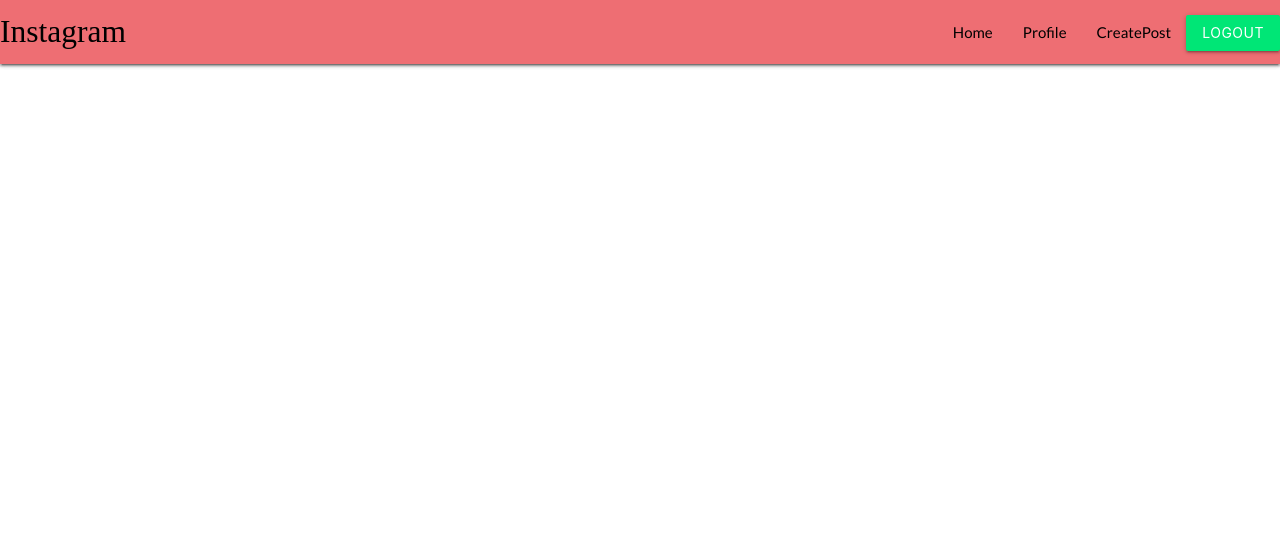
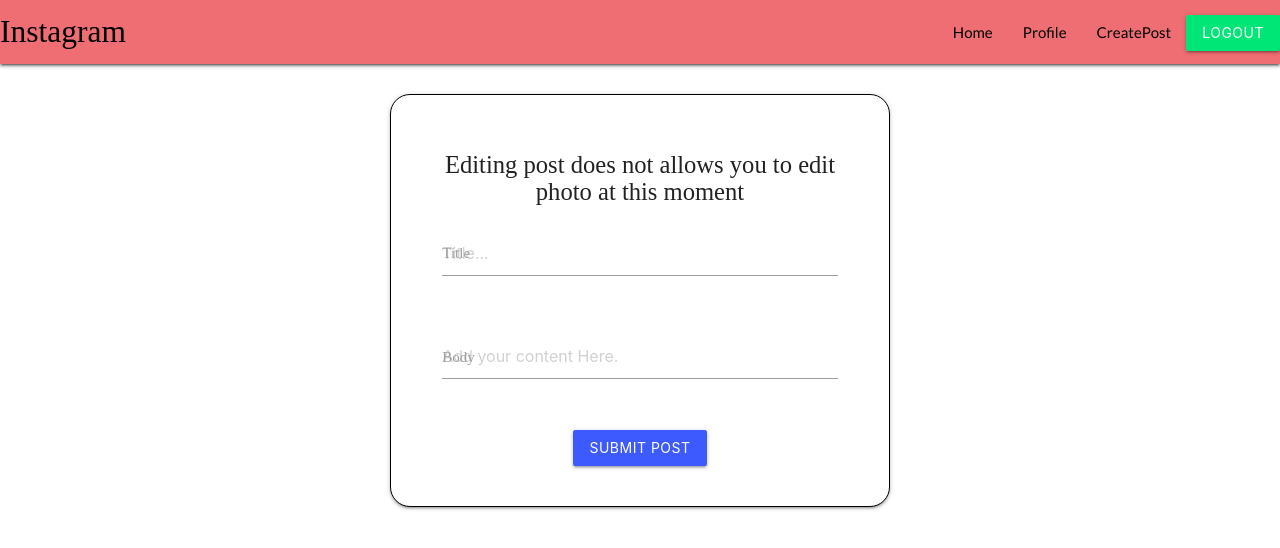
Before and after one commit to rajasekhara-rb/insta-frontend, a React (Create React App) app: page /editpost/1 in a window 1280 px wide. Shown: the top 548 px of the page. Built offline with nearby package versions, Linux system fonts and the light colour scheme; no server answers; sample sign-in values are in the browser's storage; a web font is replaced by a local one.

Commit message:
added edit post

```diff
--- a/src/App.css
+++ b/src/App.css
@@ -25,7 +25,11 @@
   box-shadow: 0 1px 0 0 #418cfc !important;
 }
 
-
+textarea:focus {
+  outline: none;
+  border-bottom: 1px solid #418cfc !important;
+  box-shadow: 0 1px 0 0 #418cfc !important;
+}
 
 .input-field input[type=email]:focus {
   border-bottom: 1px solid #418cfc !important;
@@ -53,7 +57,7 @@
   width: 50%;
   padding: 1px;
   height: 300px;
-/* border-radius: 3%; */
+  /* border-radius: 3%; */
 }
 
 .home-card {
@@ -70,7 +74,8 @@
 }
 
 
-input[type=text]:focus {
+input[type=text]:focus,
+textarea[type=text]:focus {
   border-bottom: 1px solid #418cfc !important;
   box-shadow: 0 1px 0 0 #418cfc !important;
   font-family: cursive;
--- a/src/App.js
+++ b/src/App.js
@@ -20,6 +20,7 @@
 import MyPosts from './components/MyPosts';
 import Followers from './components/Followers';
 import Following from './components/Following';
+import EditPost from './components/EditPost';
 
 // function App() {
 //   return (
@@ -66,8 +67,8 @@
         <Route path='/signup' element={<Signup />} />
         <Route path='/signin' element={<Signin />} />
         <Route path='/create' element={<CreatePost />} />
-        <Route path='/editprofile' element={<EditProfile />} />
-
+        <Route path='/editpost/:id' element={<EditPost/>}/>
+        <Route path='/editprofile' element={<EditProfile />}/>
         <Route path='/profile' element={<Profile />}>
           <Route path='' element={<MyPosts />} />
           <Route path='posts' element={<MyPosts />} />
--- a/src/components/CreatePost.js
+++ b/src/components/CreatePost.js
@@ -74,7 +74,8 @@
                 value={title}
                 onChange={(e) => setTitle(e.target.value)}
             />
-            <input
+            <textarea
+                class="materialize-textarea"
                 type="text"
                 placeholder="Add your content Here."
                 value={body}
--- /dev/null
+++ b/src/components/EditPost.js
@@ -0,0 +1,103 @@
+import React, { useContext, useEffect, useState } from 'react';
+import { BaseUrlContext } from '../App';
+import { useNavigate, useParams } from 'react-router-dom';
+import axios from 'axios';
+
+const EditPost = () => {
+    const baseUrl = useContext(BaseUrlContext);
+    const [title, setTitle] = useState("");
+    const [body, setBody] = useState("");
+    const [post, setPost] = useState();
+
+    const navigate = useNavigate();
+
+    const { id } = useParams();
+    useEffect(() => {
+        axios.get(`${baseUrl}/post/${id}`, {
+            //set the header for request
+            headers: {
+                'Content-Type': "application/json",
+                'Authorization': 'Bearer ' + localStorage.getItem('jwt')
+            }
+        })
+            .then(response => {
+                const data = response.data;
+                console.log(data);
+                if (data.error) {
+                    console.log("Something went wrong");
+                } else {
+                    // navigate("/");
+                    setPost(data.post);
+
+                }
+            }).catch(error => {
+                console.error(error);
+            });
+
+    }, []);
+
+    const editPost = async () => {
+        axios.put(`${baseUrl}/post/update/${id}`,
+            {
+                post: post.title,
+                body: post.body
+            },
+            {
+                headers: {
+                    'Content-Type': "application/json",
+                    'Authorization': 'Bearer ' + localStorage.getItem('jwt')
+                }
+            }).then((res) => {
+                navigate("/");
+            })
+    }
+
+    const handleChange = (e) => {
+        const { name, value } = e.target;
+        setPost({ ...post, [name]: value })
+    }
+
+
+    return (
+        <div className="card input-filed postcontainer">
+            <h5>Editing post does not allows you to edit photo at this moment</h5>
+
+            <div class="row">
+                <div class="input-field col s12">
+                    <label for="textarea1">Title</label>
+                    <input
+                        name='title'
+                        type="text"
+                        placeholder="Title..."
+                        value={post?.title}
+                        onChange={handleChange}
+                    />
+                </div>
+            </div>
+            <div class="row">
+                <div class="input-field col s12">
+                    <label for="textarea1">Body</label>
+                    <textarea
+                        name='body'
+                        id='textarea1'
+                        class="materialize-textarea"
+                        type="text"
+                        placeholder="Add your content Here."
+                        value={post?.body}
+                        onChange={handleChange}
+                    />
+                </div>
+            </div>
+            <button
+                className="btn waves-effect waves-light #3d5afe indigo accent-3"
+                type="submit"
+                name="action"
+                onClick={editPost}
+            >Submit Post
+            </button>
+
+        </div>
+    );
+};
+
+export default EditPost;
--- a/src/components/Home.js
+++ b/src/components/Home.js
@@ -1,10 +1,19 @@
 import React, { useContext, useEffect, useState } from 'react';
 import { BaseUrlContext, UserContext } from '../App';
-import { Link } from 'react-router-dom';
+import { Link, useNavigate } from 'react-router-dom';
 import axios from 'axios';
 import { toast } from 'react-toastify';
+import M from 'materialize-css';
 
 const Home = () => {
+
+    const navigate = useNavigate();
+
+    useEffect(() => {
+
+        M.AutoInit();
+    })
+
     const { state, dispatch } = useContext(UserContext);
     const baseUrl = useContext(BaseUrlContext);
     const [data, setData] = useState([]);
@@ -147,12 +156,12 @@
                                                 alt='profile' />
                                             <h5 style={{ marginLeft: "10px" }}>{item.postedBy.name} {item.postedBy._id === state._id ? "(You)" : ""}</h5>
                                         </Link>
-                                        {/* <div style={{ padding: "10px" }} className="material-icons dropdown-trigger" data-target='dropdown1'>
+                                        <div style={{ padding: "0 10px" }} className="material-icons dropdown-trigger" data-target='dropdown1'>
                                             <i style={{ float: "right" }} className="material-icons">
                                                 more_horiz
                                             </i>
-                                        </div> */}
-                                        {/* <ul className='dropdown-content' id='dropdown1'>
+                                        </div>
+                                        <ul className='dropdown-content' id='dropdown1'>
                                             <li>
                                                 <Link to={item.postedBy !== state._id ? "/profile/" + item.postedBy._id : "/profile"}>
                                                     <i style={{ float: "left" }} className="material-icons">
@@ -166,26 +175,32 @@
                                                 </i> Share
                                             </li>
                                             <li className="divider"></li>
-                                            <li>
                                             {item.postedBy._id === state._id && (
                                                 <li>
-                                                        <i style={{ float: "right" }} className="material-icons" onClick={() => deletePost(item._id)}>
+                                                    <i style={{ float: "left" }} className="material-icons" onClick={() => deletePost(item._id)}>
                                                         delete
                                                     </i> Delete
                                                 </li>
                                             )}
-                                            </li>
-                                        </ul> */}
+
+                                            {item.postedBy._id === state._id && (<li onClick={() => {
+                                                navigate(`/editpost/${item._id}`)
+                                            }}>
+                                                <i style={{ float: "left" }} className="material-icons">
+                                                    edit
+                                                </i> Edit
+                                            </li>)}
+                                        </ul>
                                         {/* {item.postedBy._id !== state._id && (
                                             <i style={{ float: "right" }} className="material-icons">
                                                 more_horiz
                                             </i>
                                         )} */}
-                                        {item.postedBy._id === state._id && (
+                                        {/* {item.postedBy._id === state._id && (
                                             <i style={{ float: "right", cursor: 'pointer' }} className="material-icons" onClick={() => deletePost(item._id)}>
                                                 delete
                                             </i>
-                                        )}
+                                        )} */}
                                     </h5>
 
                                     <div className='card-image'>
--- a/src/components/PageNotFound.js
+++ b/src/components/PageNotFound.js
@@ -1,11 +1,23 @@
 import React, { useEffect } from 'react';
-
+import M from 'materialize-css';
 
 
 const PageNotFound = () => {
+    M.AutoInit()
 
     return (
         <>
+            <button data-target="modal1" class="btn modal-trigger">Modal</button>
+
+            <div id="modal1" class="modal">
+                <div class="modal-content">
+                    <h4>Modal Header</h4>
+                    <p>A bunch of text</p>
+                </div>
+                <div class="modal-footer">
+                    <a href="#!" class="modal-close waves-effect waves-green btn-flat">Agree</a>
+                </div>
+            </div>
 
         </>
     );
```
Lines whose indentation alone changed are shown as unchanged.
